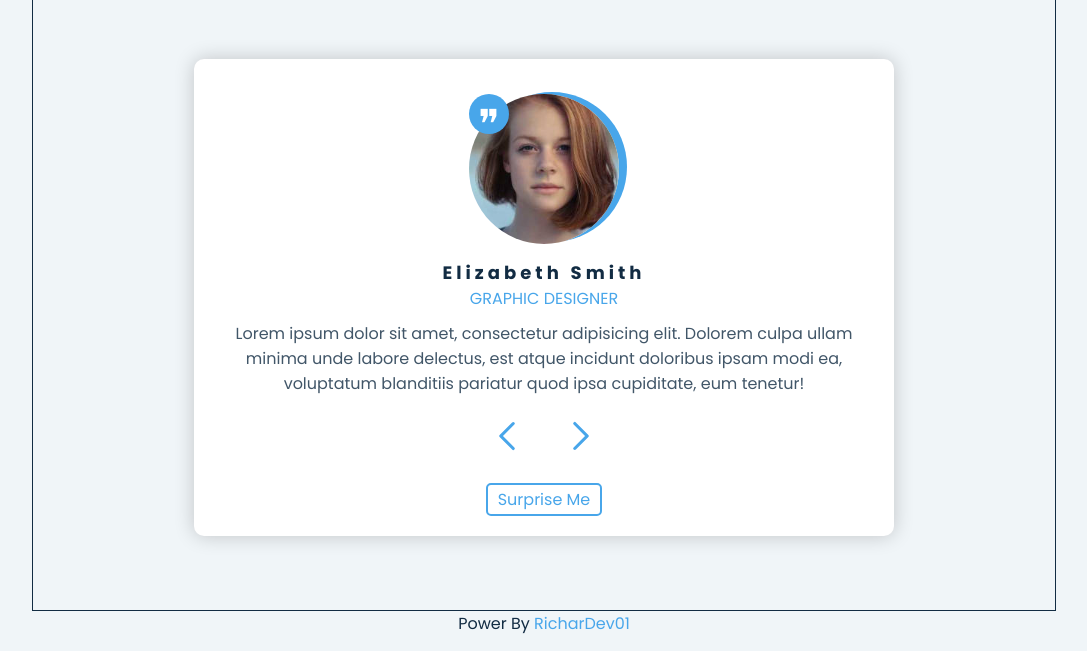
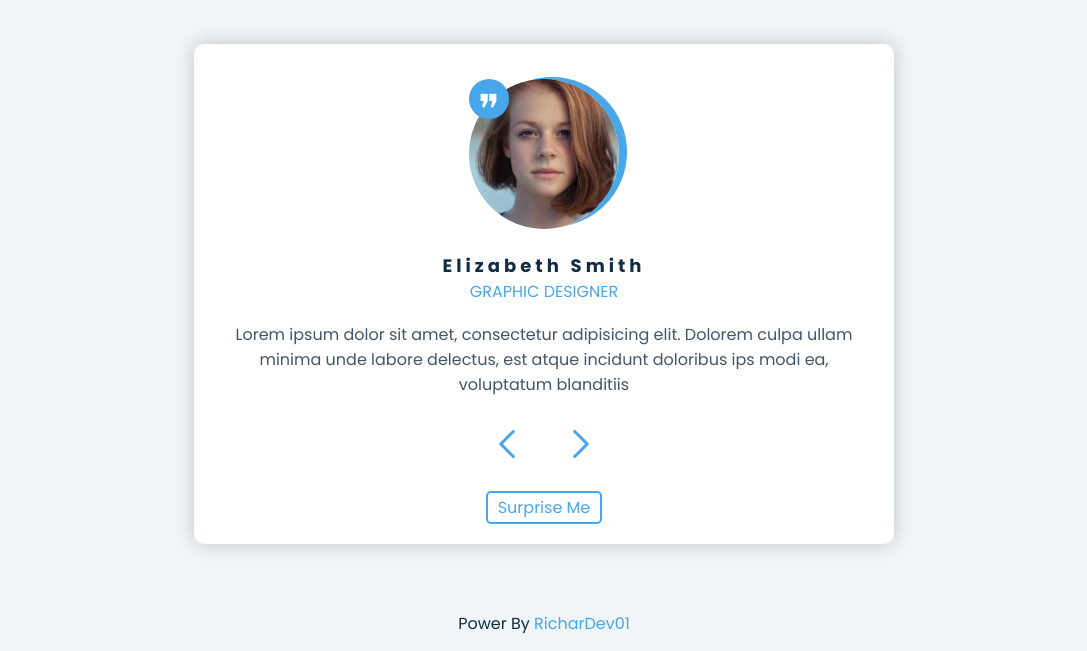
Before and after one commit to RicharDev01/carousel-reviews, a plain HTML site: page index.html in a window 1280 px wide. Shown: the part 149-800 px from the top of the page, without its empty margins (96-1183 px from the left). Drawn offline with Linux system fonts and the light colour scheme.

Commit message:
[ADD] se crea el script js para la funcionalidad del crousel

```diff
--- a/index.html
+++ b/index.html
@@ -23,9 +23,9 @@
 
     <h1 class="title">Our Reviews</h1>
 
-    <article class="reviews">
+    <article class="reviews" id="reviews">
 
-      <section class="reviews-image">
+      <!-- <section class="reviews-image">
         <img src="./images/elizabeth.jpg" alt="">
       </section>
 
@@ -43,17 +43,17 @@
       <section class="reviews-buttons">
         <div class="arrows">
 
-          <button class="arrow left">
+          <button class="arrow left" id="arrow-left">
             <img src="./images/arrows_direction.svg">
           </button>
 
-          <button class="arrow rigth">
+          <button class="arrow right" id="arrow-right">
             <img src="./images/arrows_direction.svg">
           </button>
 
         </div>
-        <button class="surprise">Surprise Me</button>
-      </section>
+        <button class="surprise" id="btn-surprise"  onclick="alert('jeje')">Surprise Me</button>
+      </section> -->
 
     </article>
 
@@ -62,9 +62,9 @@
   <footer class="main-footer">
     <p class="footer-content">Power By <a href="https://github.com/RicharDev01" target="_blank" title="Ricardo Pineda">RicharDev01</a></p>
   </footer>
+  <script src="./js/User.js"></script>
+  <script src="./js/main.js" ></script>
 
-
-  <script src="./js/main.js"></script>
 </body>
 
 </html>
--- /dev/null
+++ b/js/User.js
@@ -0,0 +1,30 @@
+class User {
+  name
+  profession
+  comment
+  imageURL
+
+  constructor({name, profession, comment, imageURL}) {
+    this.name = name
+    this.profession = profession
+    this.comment = comment
+    this.imageURL = imageURL
+  }
+
+  get name() {
+    return this.name
+  }
+
+  get profession() {
+    return this.profession
+  }
+
+  get imageURL() {
+    return this.imageURL
+  }
+
+  get comment() {
+    return this.comment
+  }
+
+}
--- a/js/main.js
+++ b/js/main.js
@@ -0,0 +1,103 @@
+// globals variables
+const id = document.getElementById.bind(document),
+  btnSurprise = id('btn-surprise'),
+  btnArrowLeft = id("arrow-left"),
+  btnArrowRight = id("arrow-right"),
+  reviewsContainer = id("reviews")
+
+const ely = new User({
+  name: "Elizabeth Smith",
+  profession: "graphic designer",
+  comment:
+    "Lorem ipsum dolor sit amet, consectetur adipisicing elit. Dolorem culpa ullam minima unde labore delectus, est atque incidunt doloribus ips modi ea, voluptatum blanditiis ",
+  imageURL: "../images/elizabeth.jpg",
+});
+const peter = new User({
+  name: "peter parker",
+  profession: "Entrepreneur",
+  comment:
+    "Lorem ipsum dolor sit amet, consectetur adipisicing elit. Dolorem culpa ullam minima unde labore delectus, est atque incidunt ",
+  imageURL: "../images/peter.jpg",
+});
+const jenny = new User({
+  name: "jennifer jhonsson",
+  profession: "social media",
+  comment:
+    "Lorem ipsum dolor sit amet, consectetur adipisicing elit. Dolorem culpa ullam minima unde labore delectus, est atque incidunt doloribus ips modi ea, voluptatum blanditiis pariatur quod ipsa cupiditate, eum tenetur",
+  imageURL: "../images/jennifer.jpg",
+});
+const robert = new User({
+  name: "Robert anderson",
+  profession: "web developer",
+  comment:
+    "Lorem ipsum dolor sit amet, consectetur adipisicing elit. est atque incidunt doloribus ips modi ea, voluptatum blanditiis pariatur quod ipsa cupiditate, eum tenetur",
+  imageURL: "../images/robert.jpg",
+});
+
+let listUser = [ely, peter, jenny, robert];
+
+
+const changeContent = user => {
+
+  reviewsContainer.innerHTML = `
+  <div class="reviewsContainer">
+    <section class="reviews-image">
+      <img src="${user.imageURL}" alt="${user.name}" title="${user.name}" />
+    </section>
+
+    <section class="reviews-info">
+      <p class="info-name">${user.name}</p>
+      <p class="info-profession">${user.profession}</p>
+    </section>
+
+    <section class="reviews-review">
+      <p>${user.comment}</p>
+    </section>
+
+    <section class="reviews-buttons">
+      <div class="arrows">
+
+        <button class="arrow left" id="arrow-left" onclick="changeLeft()">
+          <img src="./images/arrows_direction.svg">
+        </button>
+
+        <button class="arrow rigth" id="arrow-right" onclick="changeRight()">
+          <img src="./images/arrows_direction.svg">
+        </button>
+
+      </div>
+      <button onclick="randomContent()" class="surprise" id="btn-surprise">Surprise Me</button>
+    </section>
+  </div>
+
+`;
+
+}
+
+let currentItem = 0
+
+const randomContent = () => {
+
+  currentItem = Math.floor( Math.random() * listUser.length );
+  changeContent(listUser[currentItem])
+
+}
+
+const changeRight = () => {
+
+  currentItem++
+  currentItem > listUser.length -1 ? currentItem = 0 : null
+
+  changeContent(listUser[currentItem])
+}
+const changeLeft = () => {
+
+  currentItem--
+  currentItem < 0 ? currentItem = listUser.length - 1 : null
+
+  changeContent(listUser[currentItem])
+
+}
+
+
+addEventListener('DOMContentLoaded', changeContent(ely) )
--- a/styles/style.css
+++ b/styles/style.css
@@ -33,7 +33,6 @@ button { cursor: pointer; }
   width: 80vw;
   margin: 0 auto;
   height: 95vh;
-  border: 1px solid;
 }
 
 .title {
@@ -60,13 +59,30 @@ button { cursor: pointer; }
 
 .reviews {
   width: 70rem;
-  min-height: 40rem;
+  min-height: 50rem;
   padding: 2rem;
   text-align: center;
   border-radius: 1rem;
 
   box-shadow: 0 0 2rem rgba(0, 0, 0, 0.2);
   background-color: var(--white);
+  overflow-x: hidden;
+}
+.reviewsContainer {
+  display: flex;
+  flex-direction: column;
+  justify-content: space-between;
+  align-items: center;
+  height: 100%;
+  transition: transform .3s;
+  animation: difuminado 0.3s linear forwards;
+  opacity: .1;
+}
+
+@keyframes difuminado {
+  to {
+    opacity: 1;
+  }
 }
 
 .reviews-image{
@@ -137,7 +153,7 @@ button { cursor: pointer; }
 }
 .arrow img {display: block;}
 
-.rigth:active { transform: scale(.8); }
+.right:active { transform: scale(.8); }
 .left { transform: rotate(180deg) scale(1);}
 .left:active { transform: rotate(180deg) scale(.8); }
 
```
